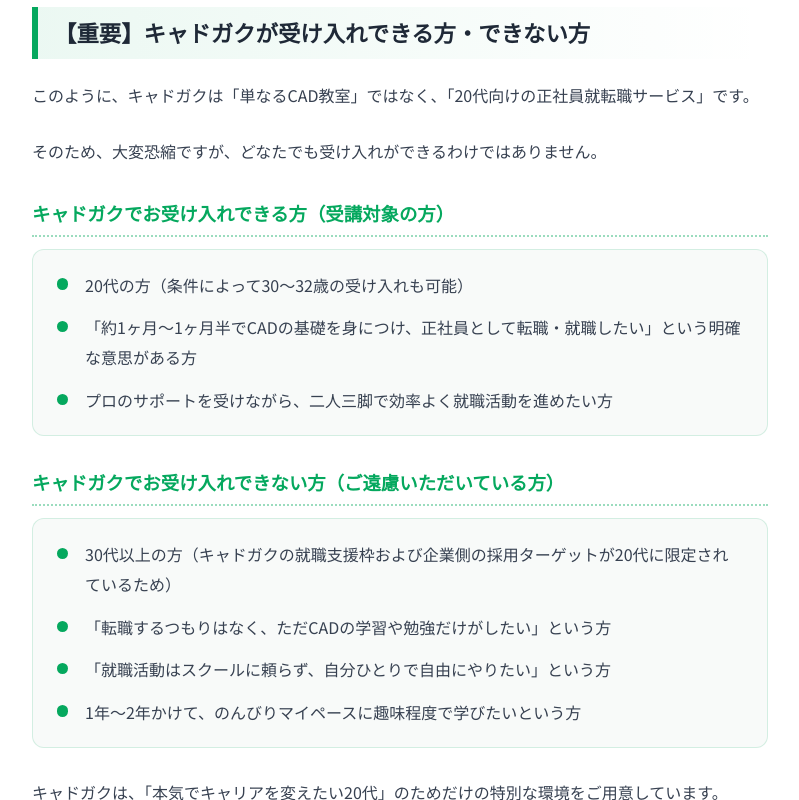
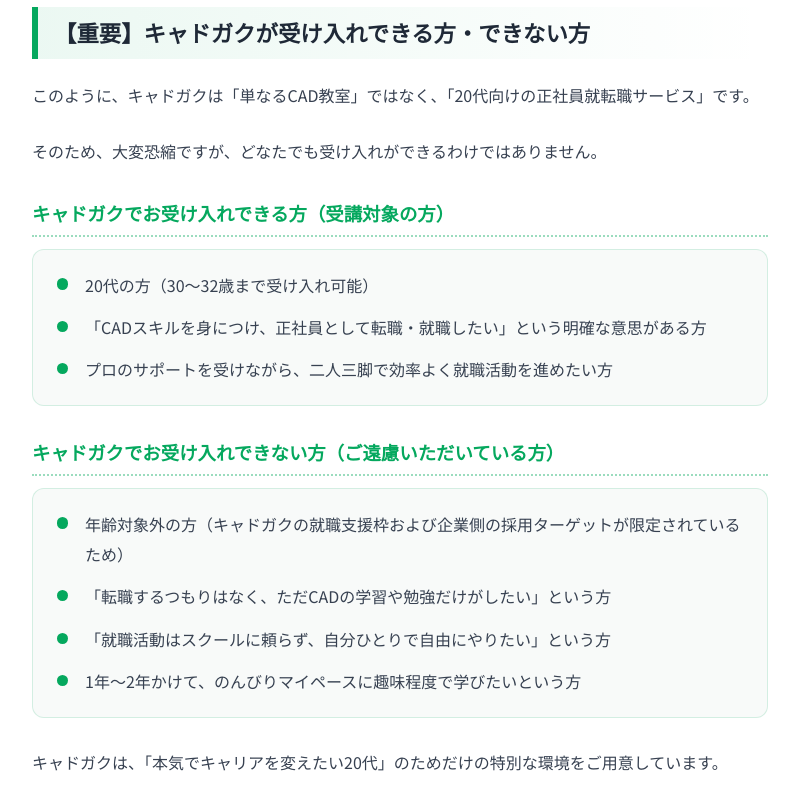
Before and after one commit to keeQkaneko/cadgaku-official, a plain HTML site: page column/school/comparison/index.html in a window 1280 px wide. Shown: the part 3224-4024 px from the top of the page, without its empty margins (240-1039 px from the left). Drawn offline with nearby package versions, Linux system fonts and the light colour scheme.

Commit message:
CADスクール比較記事の受講対象年齢の表記を修正
Co-Authored-By: Claude Sonnet 5 <noreply@anthropic.com>

```diff
--- a/column/school/comparison/index.html
+++ b/column/school/comparison/index.html
@@ -146,7 +146,7 @@
                         <tbody>
                             <tr><th>受講料</th><td>約150万〜250万円</td><td>無料（テキスト代等は自己負担）</td><td>30万〜70万円</td><td>完全無料</td></tr>
                             <tr><th>受講期間</th><td>1年〜2年間</td><td>3ヶ月〜1年間</td><td>6ヶ月〜1年間</td><td>最短30日間</td></tr>
-                            <tr><th>対象年齢</th><td>10代後半〜20代前半</td><td>全年齢</td><td>全年齢</td><td>20代限定</td></tr>
+                            <tr><th>対象年齢</th><td>10代後半〜20代前半</td><td>全年齢</td><td>全年齢</td><td>20代中心（30〜32歳まで可）</td></tr>
                             <tr><th>学習のゴール</th><td>学位取得、体系的な専門知識</td><td>再就職のための基礎スキル</td><td>CAD操作スキルや資格取得</td><td>未経験からの正社員就転職</td></tr>
                             <tr><th>就職サポート</th><td>新卒向け就職課によるサポート</td><td>ハローワーク連携の求人案内</td><td>求人サイト案内程度（自己就活）</td><td>専任アドバイザーの徹底伴走</td></tr>
                             <tr><th>こんな人向け</th><td>新卒として2年間じっくり学びたい人</td><td>給付金を受けながら再就職を目指す人</td><td>スキルアップ目的で自力就活したい人</td><td>20代未経験から正社員就転職したい人</td></tr>
@@ -176,13 +176,13 @@
                 <p>そのため、大変恐縮ですが、どなたでも受け入れができるわけではありません。</p>
                 <h3>キャドガクでお受け入れできる方（受講対象の方）</h3>
                 <ul>
-                    <li>20代の方（条件によって30〜32歳の受け入れも可能）</li>
-                    <li>「約1ヶ月〜1ヶ月半でCADの基礎を身につけ、正社員として転職・就職したい」という明確な意思がある方</li>
+                    <li>20代の方（30〜32歳まで受け入れ可能）</li>
+                    <li>「CADスキルを身につけ、正社員として転職・就職したい」という明確な意思がある方</li>
                     <li>プロのサポートを受けながら、二人三脚で効率よく就職活動を進めたい方</li>
                 </ul>
                 <h3>キャドガクでお受け入れできない方（ご遠慮いただいている方）</h3>
                 <ul>
-                    <li>30代以上の方（キャドガクの就職支援枠および企業側の採用ターゲットが20代に限定されているため）</li>
+                    <li>年齢対象外の方（キャドガクの就職支援枠および企業側の採用ターゲットが限定されているため）</li>
                     <li>「転職するつもりはなく、ただCADの学習や勉強だけがしたい」という方</li>
                     <li>「就職活動はスクールに頼らず、自分ひとりで自由にやりたい」という方</li>
                     <li>1年〜2年かけて、のんびりマイペースに趣味程度で学びたいという方</li>
```
